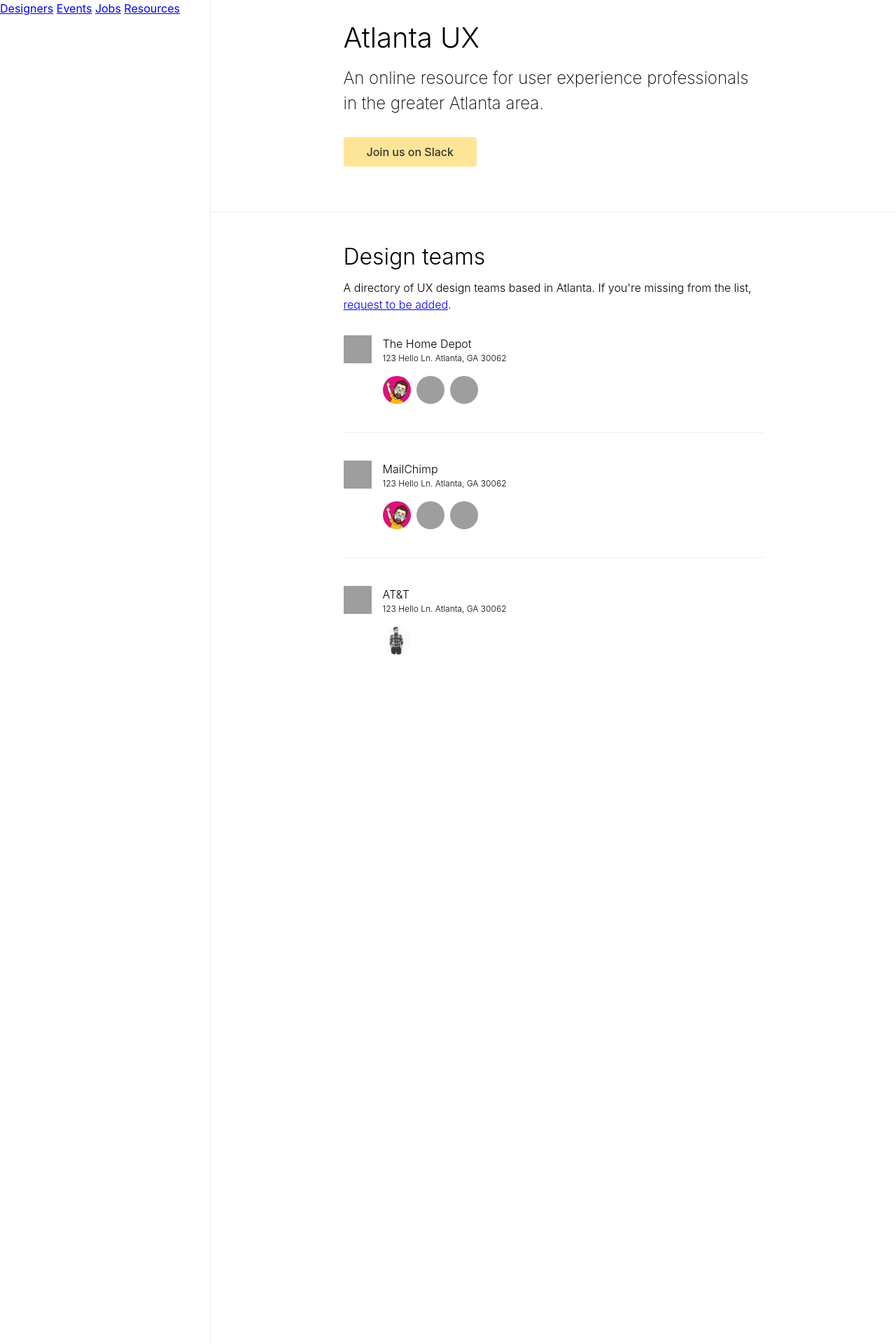
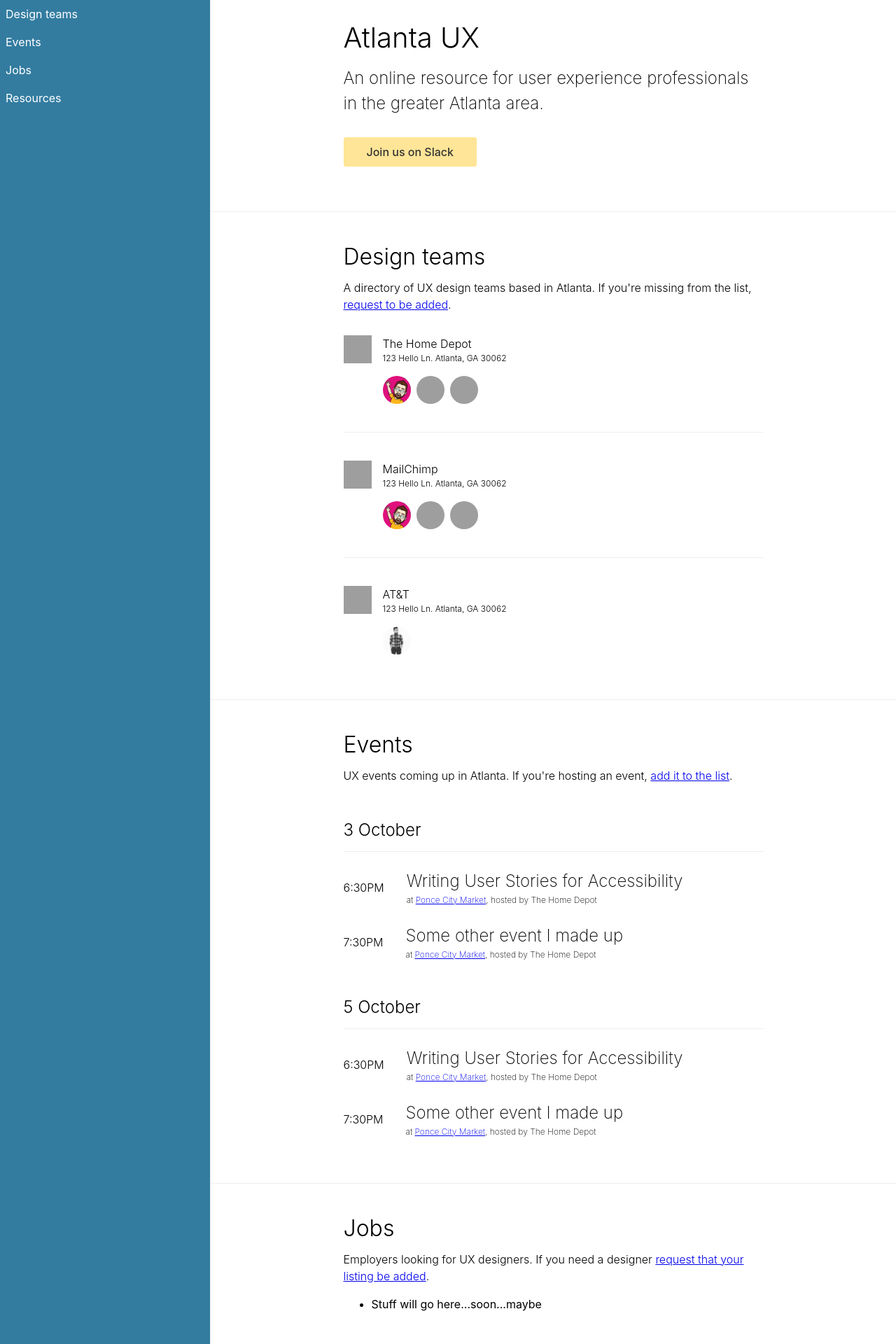
Before and after one commit to Atlanta-UX/atlanta-ux, a Jekyll site: the page built from index.html, in a window 1280 px wide. Shown: the top 1920 px of the page at 70% size. Built offline with Jekyll 4.4.1, drawn with Linux system fonts in a browser that asks for light colours; comment, search, counter and statistics services are not loaded; some of the changed text lies outside the part shown; grey boxes are pictures that could not be loaded.

Commit message:
added more stuff

```diff
--- /dev/null
+++ b/_data/events.json
@@ -0,0 +1,37 @@
+[
+	{
+        "date": "3 October",
+        "events":[
+            {
+            "time": "6:30PM",
+            "title": "Writing User Stories for Accessibility",
+            "host": "The Home Depot",
+            "location": "Ponce City Market"
+            },
+            {
+            "time": "7:30PM",
+            "title": "Some other event I made up",
+            "host": "The Home Depot",
+            "location": "Ponce City Market"
+            }
+        ]
+    },
+    {
+        "date": "5 October",
+        "events":[
+            {
+            "time": "6:30PM",
+            "title": "Writing User Stories for Accessibility",
+            "host": "The Home Depot",
+            "location": "Ponce City Market"
+            },
+            {
+            "time": "7:30PM",
+            "title": "Some other event I made up",
+            "host": "The Home Depot",
+            "location": "Ponce City Market"
+            }
+        ]
+    }
+
+]
--- /dev/null
+++ b/_includes/sections/events.html
@@ -0,0 +1,21 @@
+<section id="events">
+    <article  class="center-box">
+        <h2>Events</h2>
+        <p class="text-m">UX events coming up in Atlanta. If you're hosting an event, <a href="#">add it to the list</a>.</p>
+        <ul class="event-list">
+        {% for date in site.data.events %}
+            <li class="date">
+                <h3 class="headline">{{date.date}}</h3>
+                <ul class="event--details">
+                    {% for event in date.events %}
+                    <li class="event">
+                        <p class="event--time">{{event.time}}</p>
+                        <p class="event--title">{{event.title}}<small>at <a href="#">{{event.location}}</a>, hosted by {{event.host}}</small></p>
+                    </li>
+                    {% endfor %}
+                </ul>
+            </li>
+        {% endfor %}
+        </ul>
+    </article>
+</section>
--- /dev/null
+++ b/_includes/sections/jobs.html
@@ -0,0 +1,9 @@
+<section id="jobs">
+    <article  class="center-box">
+        <h2>Jobs</h2>
+        <p class="text-m">Employers looking for UX designers. If you need a designer <a href="#">request that your listing be added</a>.</p>
+        <ul class="job-listings">
+            <li>Stuff will go here...soon...maybe</li>
+        </ul>
+    </article>
+</section>
--- /dev/null
+++ b/_includes/sections/resources.html
@@ -0,0 +1,23 @@
+<section id="resources">
+    <article  class="center-box">
+        <h2>Resources</h2>
+        <p class="text-m">Helpful resources to make designing things more awesome.</p>
+
+        <h3 class="headline">Tools</h3>
+        <p>Lorem ipsum dolor sit amet consectetur adipisicing elit. Unde repellendus similique tempora, facilis mollitia aspernatur praesentium iure. Harum asperiores laborum maiores fuga molestias magnam soluta quae qui vitae! Voluptates, quibusdam!</p>
+
+        <h3 class="headline">Movies</h3>
+        <p>Lorem ipsum dolor sit amet consectetur adipisicing elit. Unde repellendus similique tempora, facilis mollitia aspernatur praesentium iure. Harum asperiores laborum maiores fuga molestias magnam soluta quae qui vitae! Voluptates, quibusdam!</p>
+
+        <h3 class="headline">Podcasts</h3>
+        <p>Lorem ipsum dolor sit amet consectetur adipisicing elit. Unde repellendus similique tempora, facilis mollitia aspernatur praesentium iure. Harum asperiores laborum maiores fuga molestias magnam soluta quae qui vitae! Voluptates, quibusdam!</p>
+
+        <h3 class="headline">Downloads</h3>
+        <p>Lorem ipsum dolor sit amet consectetur adipisicing elit. Unde repellendus similique tempora, facilis mollitia aspernatur praesentium iure. Harum asperiores laborum maiores fuga molestias magnam soluta quae qui vitae! Voluptates, quibusdam!</p>
+
+        <h3 class="headline">Links</h3>
+        <p>Lorem ipsum dolor sit amet consectetur adipisicing elit. Unde repellendus similique tempora, facilis mollitia aspernatur praesentium iure. Harum asperiores laborum maiores fuga molestias magnam soluta quae qui vitae! Voluptates, quibusdam!</p>
+
+
+    </article>
+</section>
--- a/_includes/sidebar.html
+++ b/_includes/sidebar.html
@@ -1,5 +1,5 @@
 <aside class="sidebar">
-    <a href="#designers">Designers</a>
+    <a href="#designers">Design teams</a>
     <a href="#events">Events</a>
     <a href="#jobs">Jobs</a>
     <a href="#resources">Resources</a>
--- a/_includes/stage.html
+++ b/_includes/stage.html
@@ -1,4 +1,7 @@
 <main class="stage">
     {%include /sections/intro.html%}
     {%include /sections/designers.html%}
+    {%include /sections/events.html%}
+    {%include /sections/jobs.html%}
+    {%include /sections/resources.html%}
 </main>
--- a/_layouts/default.html
+++ b/_layouts/default.html
@@ -7,6 +7,10 @@
     <title>{{site.title}}: {{page.title}}</title>
     <!-- CSS -->
     <link rel="stylesheet" href="assets/css/styles.css">
+
+    <!-- JS -->
+    <script src = "https://cdn.firebase.com/js/client/2.4.2/firebase.js"></script>
+    <script src = "/assets/js/index.js"></script>
 </head>
 <body>
     {{content}}
--- /dev/null
+++ b/_sass/_events.scss
@@ -0,0 +1,31 @@
+%list-reset{
+    margin: 0;
+    padding: 0;
+    list-style: none;
+}
+.event-list{
+    @extend %list-reset;
+    .date{
+        margin-top: 2.5rem;
+    }
+    .event--details{
+        @extend %list-reset;
+        .event{
+            display: flex;
+            align-items: center;
+            margin-top: 1.5rem;
+            .event--time{
+                margin: 0 2rem 0 0;
+
+            }
+            .event--title{
+                @extend .text-l;
+                margin: 0;
+                small{
+                    display: block;
+                    @extend .text-s;
+                }
+            }
+        }
+    }
+}
--- a/_sass/_sidebar.scss
+++ b/_sass/_sidebar.scss
@@ -2,4 +2,12 @@
     overflow-y: auto;
     width: 300px;
     border-right: solid 1px $border-color;
+    background-color: $blue;
+    color: white;
+    a{
+        display: block;
+        color: white;
+        text-decoration: none;
+        padding: 0.5em;
+    }
 }
--- a/_sass/_typography.scss
+++ b/_sass/_typography.scss
@@ -12,17 +12,26 @@
 .text-s{font-size: 0.75rem}
 .text-xs{font-size: 0.5rem}
 
-h1{@extend .text-xxl;text-rendering: optimizeLegibility;}
-h2{@extend .text-xl;text-rendering: optimizeLegibility;}
-h3{@extend .text-l;}
-h4{@extend .text-m; font-weight: 600;}
-h5{@extend .text-s;font-weight: 400;}
-h6{@extend .text-xs;font-weight: 400;}
-
 h1,h2,h3,h4,h5,p{
     margin: 0 0 0.25em;
     font-weight: 300;
 }
 
+h1{@extend .text-xxl;text-rendering: optimizeLegibility;}
+h2{@extend .text-xl;text-rendering: optimizeLegibility;}
+h3{@extend .text-l; margin-top: 2em;}
+h4{@extend .text-m; font-weight: 600;}
+h5{@extend .text-s;font-weight: 400;}
+h6{@extend .text-xs;font-weight: 400;}
+
+
+
 // Alignment
 .text-center{text-align: center;}
+
+// Styles
+.headline{
+    border-bottom: solid 1px $border-color;
+    margin-bottom: 0.5em;
+    padding-bottom: 0.5em;
+}
--- a/_sass/main.scss
+++ b/_sass/main.scss
@@ -17,3 +17,4 @@
 
 // Components
 @import 'directory';
+@import 'events';
```
Also changed, not shown: assets/js/index.js (added), 3 other files.
